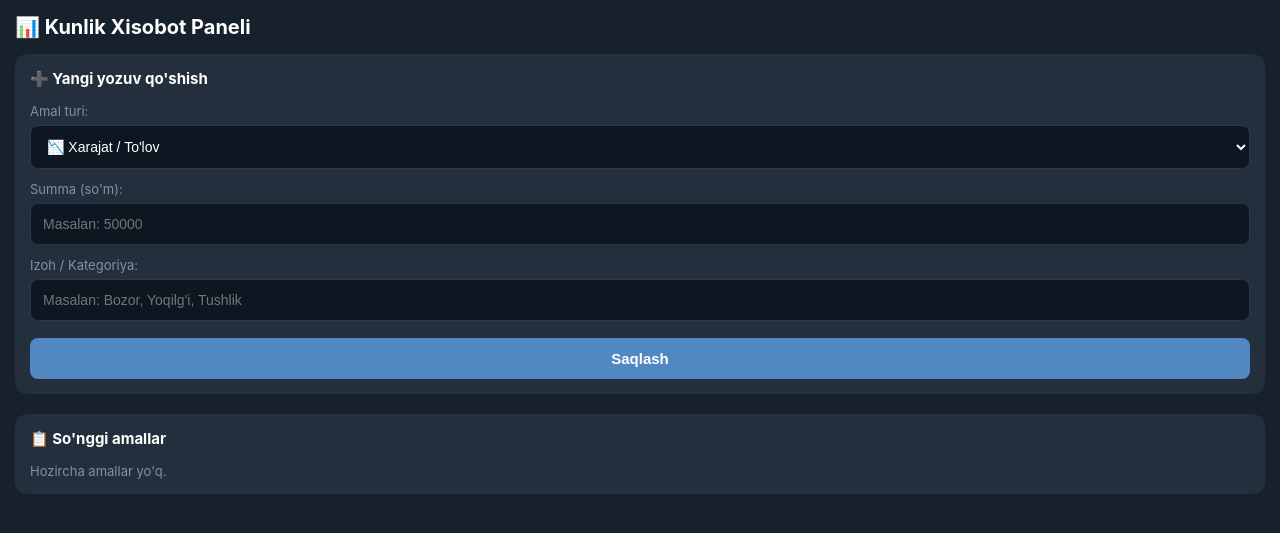
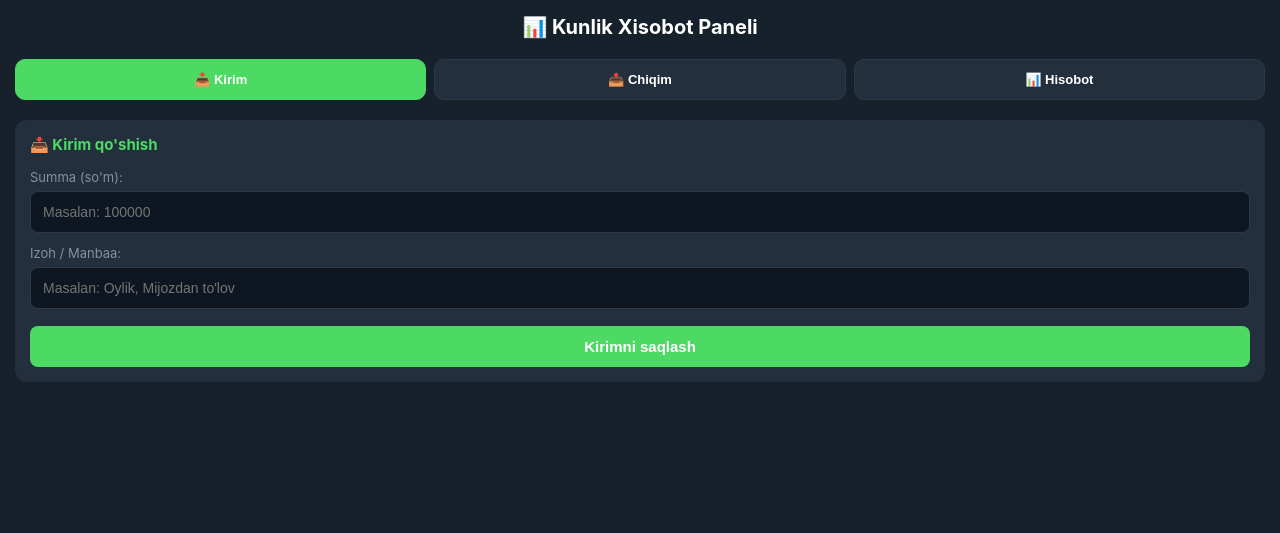
Before and after one commit to jamshidrr00-del/mening_xisobot_botim, a Flask app: page / in a window 1280 px wide. Shown: the top 533 px of the page. Run offline with Flask 3, Linux system fonts and the light colour scheme; data that the repository does not hold is empty; some libraries are stand-ins or nearby versions.

Commit message:
Update index.html

```diff
--- a/templates/index.html
+++ b/templates/index.html
@@ -12,9 +12,9 @@
             --input-bg: #0e1621;
             --text-color: #ffffff;
             --text-muted: #7f91a4;
-            --accent-blue: #5288c1;
             --accent-green: #4cd964;
             --accent-red: #ff3b30;
+            --accent-blue: #5288c1;
             --border-color: #2b394a;
         }
         body {
@@ -24,17 +24,60 @@
             margin: 0;
             padding: 15px;
         }
-        h2 {
-            margin-top: 0;
+
+        .header {
+            text-align: center;
+            margin-bottom: 20px;
+        }
+        .header h2 {
+            margin: 0;
             font-size: 20px;
-            margin-bottom: 15px;
         }
-        .form-card {
+
+        /* 3 ta asosiy tugma uslubi */
+        .nav-buttons {
+            display: flex;
+            gap: 8px;
+            margin-bottom: 20px;
+        }
+        .nav-btn {
+            flex: 1;
+            padding: 12px 5px;
+            border: 1px solid var(--border-color);
+            background: var(--card-bg);
+            color: var(--text-color);
+            border-radius: 10px;
+            font-weight: bold;
+            font-size: 13px;
+            cursor: pointer;
+            text-align: center;
+            transition: all 0.2s ease;
+        }
+        .nav-btn.active {
+            background: var(--accent-blue);
+            border-color: var(--accent-blue);
+            color: #fff;
+        }
+        .nav-btn.btn-kirim.active {
+            background: var(--accent-green);
+            border-color: var(--accent-green);
+        }
+        .nav-btn.btn-chiqim.active {
+            background: var(--accent-red);
+            border-color: var(--accent-red);
+        }
+
+        /* Forma va kartalar */
+        .tab-content {
+            display: none;
             background: var(--card-bg);
             padding: 15px;
             border-radius: 12px;
-            margin-bottom: 20px;
         }
+        .tab-content.active {
+            display: block;
+        }
+
         .form-group {
             margin-bottom: 12px;
         }
@@ -44,7 +87,7 @@
             color: var(--text-muted);
             margin-bottom: 6px;
         }
-        input, select {
+        input {
             width: 100%;
             padding: 12px;
             background: var(--input-bg);
@@ -55,10 +98,10 @@
             box-sizing: border-box;
             outline: none;
         }
-        button.btn-submit {
+
+        .btn-submit {
             width: 100%;
             padding: 12px;
-            background: var(--accent-blue);
             color: white;
             border: none;
             border-radius: 8px;
@@ -67,11 +110,10 @@
             cursor: pointer;
             margin-top: 5px;
         }
-        .table-card {
-            background: var(--card-bg);
-            padding: 15px;
-            border-radius: 12px;
-        }
+        .btn-submit-kirim { background: var(--accent-green); }
+        .btn-submit-chiqim { background: var(--accent-red); }
+
+        /* Tranzaksiyalar ro'yxati */
         .transaction-item {
             display: flex;
             justify-content: space-between;
@@ -88,32 +130,54 @@
 </head>
 <body>
 
-    <h2>📊 Kunlik Xisobot Paneli</h2>
+    <div class="header">
+        <h2>📊 Kunlik Xisobot Paneli</h2>
+    </div>
 
-    <div class="form-card">
-        <h3 style="margin-top:0; font-size: 15px;">➕ Yangi yozuv qo'shish</h3>
+    <!-- 3 TA ASOSIY TUGMA -->
+    <div class="nav-buttons">
+        <button class="nav-btn btn-kirim active" onclick="showTab('kirim-tab', this)">📥 Kirim</button>
+        <button class="nav-btn btn-chiqim" onclick="showTab('chiqim-tab', this)">📤 Chiqim</button>
+        <button class="nav-btn" onclick="showTab('hisobot-tab', this)">📊 Hisobot</button>
+    </div>
+
+    <!-- 1-TUGMA: KIRIM QO'SHISH -->
+    <div id="kirim-tab" class="tab-content active">
+        <h3 style="margin-top:0; font-size: 15px; color: var(--accent-green);">📥 Kirim qo'shish</h3>
         <form action="/add" method="POST">
+            <input type="hidden" name="type" value="kirim">
             <div class="form-group">
-                <label>Amal turi:</label>
-                <select name="type">
-                    <option value="chiqim">📉 Xarajat / To'lov</option>
-                    <option value="kirim">📈 Kirim / Tushum</option>
-                </select>
+                <label>Summa (so'm):</label>
+                <input type="number" name="amount" placeholder="Masalan: 100000" required>
             </div>
             <div class="form-group">
+                <label>Izoh / Manbaa:</label>
+                <input type="text" name="description" placeholder="Masalan: Oylik, Mijozdan to'lov" required>
+            </div>
+            <button type="submit" class="btn-submit btn-submit-kirim">Kirimni saqlash</button>
+        </form>
+    </div>
+
+    <!-- 2-TUGMA: CHIQIM QO'SHISH -->
+    <div id="chiqim-tab" class="tab-content">
+        <h3 style="margin-top:0; font-size: 15px; color: var(--accent-red);">📤 Chiqim qo'shish</h3>
+        <form action="/add" method="POST">
+            <input type="hidden" name="type" value="chiqim">
+            <div class="form-group">
                 <label>Summa (so'm):</label>
-                <input type="number" name="amount" placeholder="Masalan: 50000" required>
+                <input type="number" name="amount" placeholder="Masalan: 25000" required>
             </div>
             <div class="form-group">
                 <label>Izoh / Kategoriya:</label>
-                <input type="text" name="description" placeholder="Masalan: Bozor, Yoqilg'i, Tushlik" required>
+                <input type="text" name="description" placeholder="Masalan: Bozor, Tushlik, Yoqilg'i" required>
             </div>
-            <button type="submit" class="btn-submit">Saqlash</button>
+            <button type="submit" class="btn-submit btn-submit-chiqim">Chiqimni saqlash</button>
         </form>
     </div>
 
-    <div class="table-card">
-        <h3 style="margin-top:0; font-size: 15px;">📋 So'nggi amallar</h3>
+    <!-- 3-TUGMA: HISOBOT (OXIRGI AMALLAR) -->
+    <div id="hisobot-tab" class="tab-content">
+        <h3 style="margin-top:0; font-size: 15px;">📋 Oxirgi amallar</h3>
         {% if transactions %}
             {% for row in transactions %}
                 <div class="transaction-item">
@@ -127,9 +191,26 @@
                 </div>
             {% endfor %}
         {% else %}
-            <p style="color: var(--text-muted); font-size: 13px; margin: 0;">Hozircha amallar yo'q.</p>
+            <p style="color: var(--text-muted); font-size: 13px; margin: 0;">Hozircha amallar mavjud emas.</p>
         {% endif %}
     </div>
 
+    <script>
+        function showTab(tabId, btnElement) {
+            // Barcha tablarni yashirish
+            document.querySelectorAll('.tab-content').forEach(tab => {
+                tab.classList.remove('active');
+            });
+            // Barcha tugmalardan active klassini olib tashlash
+            document.querySelectorAll('.nav-btn').forEach(btn => {
+                btn.classList.remove('active');
+            });
+
+            // Tanlangan tab va tugmani faollashtirish
+            document.getElementById(tabId).classList.add('active');
+            btnElement.classList.add('active');
+        }
+    </script>
+
 </body>
 </html>
```
